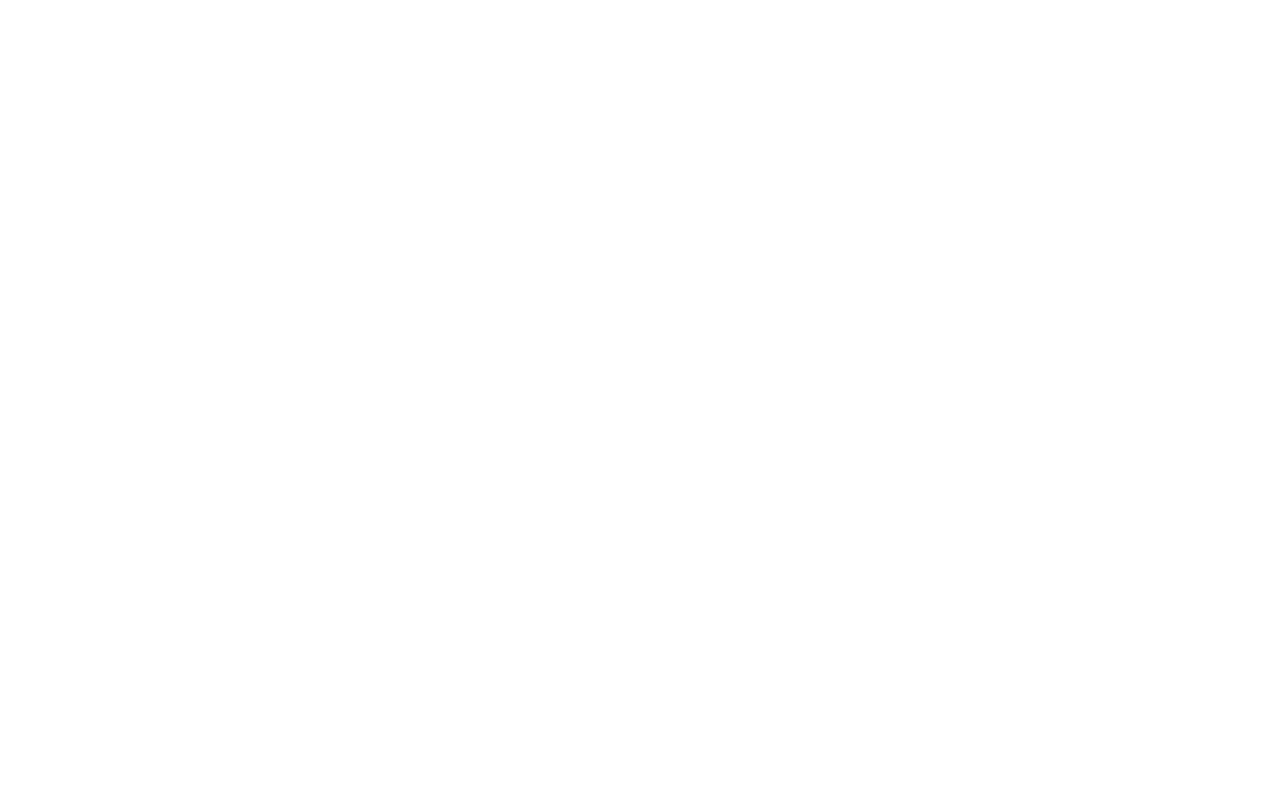
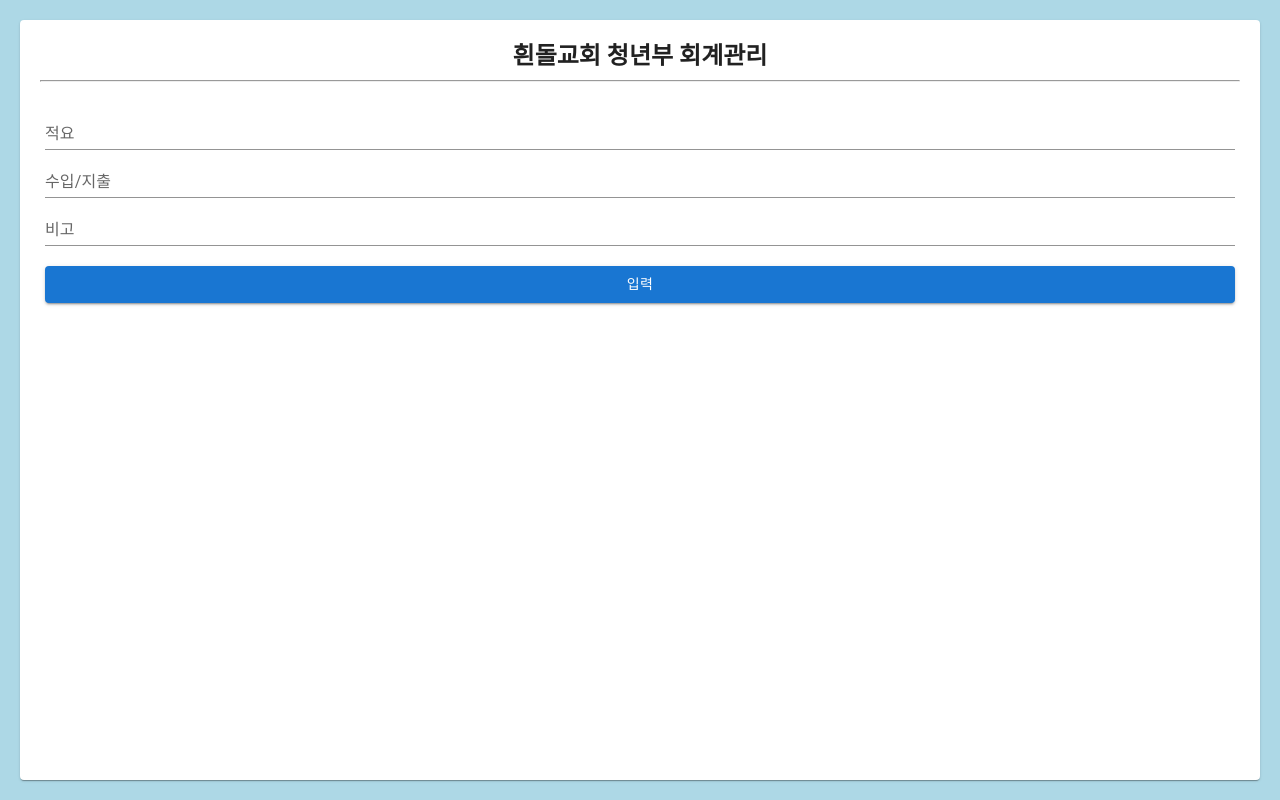
Before and after one commit to HeuindolChurch/HeuindolChurch_Frontend, a React (Create React App) app: page /account/add in a window 1280 px wide. Before the commit this address had no page. Built offline with nearby package versions, Linux system fonts and the light colour scheme.

Commit message:
add Account, AccountAdd

```diff
--- a/src/App.tsx
+++ b/src/App.tsx
@@ -6,6 +6,7 @@
 import MainPage from "./pages/MainPage";
 import AccountPage from "./pages/AccountPage";
 import AuthPage from "./pages/AuthPage";
+import AccountEditPage from "./pages/AccountEditPage";
 
 
 function App() {
@@ -16,6 +17,7 @@
           <Route path='/' element={<MainPage />} />
           <Route path='/account' element={<AccountPage />} />
           <Route path='/auth' element={<AuthPage/> } />
+          <Route path='/account/add' element={<AccountEditPage />} />
       </Routes>
     </Router>
   );
--- /dev/null
+++ b/src/pages/AccountEditPage.tsx
@@ -0,0 +1,113 @@
+import React, {useState, useEffect, ChangeEvent} from "react";
+import { ko } from 'date-fns/locale';
+import {useSelector, useDispatch} from 'react-redux';
+import {useNavigate} from "react-router-dom";
+import Background from "../components/Background";
+import {
+    Card,
+    Typography,
+    Button,
+    Stack,
+    TextField
+} from '@mui/material';
+import {AccountAPI} from '../API';
+import styled from 'styled-components';
+import AdapterDateFns from '@mui/lab/AdapterDateFns';
+import {
+    LocalizationProvider,
+    DatePicker
+} from '@mui/lab';
+
+
+const Main = styled(Card)`
+  position: absolute;
+  width: calc(100% - 80px);
+  height: calc(100% - 80px);
+  transform: translate(20px, 20px);
+  padding: 20px;
+`;
+
+const Text = styled.div`
+  font-size: small;
+`;
+
+const Name = styled.div`
+  font-size: medium;
+`;
+
+const Content = styled.div`
+  margin: 20px 5px 5px 5px;
+  text-align: center;
+  display: flex;
+  flex-direction: column;
+`;
+
+const BtnStack = styled(Stack)`
+  padding-top: 20px;
+  padding-bottom: 20px;
+`;
+
+const AccountEditPage = () => {
+    const navigate = useNavigate();
+
+    const {
+        accessToken,
+        name,
+        level
+    } = useSelector((state: { userInfo: { accessToken: string, name: string, level: number } }) => ({
+        accessToken: state.userInfo.accessToken,
+        name: state.userInfo.name,
+        level: state.userInfo.level
+    }));
+
+    const [account, setAccount] = useState({
+        price: 0,
+        reason: '',
+        note: '',
+        date: new Date(new Date().toISOString().split('T')[0]),
+    });
+
+    const onClick = () => {
+        if (account.price === 0 || account.reason.length === 0) alert('양식을 채워주세요.');
+        else {
+            AccountAPI.createAccount(account, accessToken).then(res => {
+                navigate('/account');
+            });
+        }
+    }
+
+    const onChange = (e: ChangeEvent<HTMLInputElement>) => {
+        setAccount({ ...account, [e.target.name]: e.target.value })
+    }
+
+    return (
+        <Background>
+            <Main>
+                <Typography gutterBottom variant='h5' component='div' align='center'>
+                    <b>흰돌교회 청년부 회계관리</b>
+                </Typography>
+                <hr/>
+                <Content>
+                    <TextField id="standard-basic" label="적요" variant="standard" name="reason" onChange={onChange}/>
+                    <TextField id="standard-basic" label="수입/지출" variant="standard" name="price" onChange={onChange}/>
+                    <LocalizationProvider dateAdapter={AdapterDateFns} locale={ko}>
+                        <DatePicker
+                            label='날짜'
+                            onChange={(date) => {
+                                date && setAccount({...account, date});
+                            }}
+                            value={account.date}
+                            renderInput={(params) => <TextField variant="standard" {...params} />}
+                        />
+                    </LocalizationProvider>
+                    <TextField id="standard-basic" label="비고" variant="standard" name="note" onChange={onChange}/>
+                    <BtnStack>
+                        <Button onClick={() => onClick()} variant='contained'>입력</Button>
+                    </BtnStack>
+                </Content>
+            </Main>
+        </Background>
+    )
+};
+
+export default AccountEditPage;
--- a/src/pages/AccountPage.tsx
+++ b/src/pages/AccountPage.tsx
@@ -1,8 +1,24 @@
-import React from "react";
+import React, {useState, useEffect} from "react";
+import {useSelector, useDispatch} from 'react-redux';
 import Background from "../components/Background";
-import { Card, Typography, Button } from '@mui/material';
-import { DataGrid } from '@mui/x-data-grid';
+import {
+    Card,
+    Typography,
+    Button,
+    Table,
+    TableBody,
+    TableCell,
+    TableContainer,
+    TableHead,
+    TableRow,
+    Paper,
+    Stack
+} from '@mui/material';
+import {DataGrid, GridColDef, GridValueGetterParams} from '@mui/x-data-grid';
+import {AccountAPI} from '../API';
 import styled from 'styled-components';
+import {Account} from '../types/type';
+import {useNavigate} from "react-router-dom";
 
 const Main = styled(Card)`
   position: absolute;
@@ -16,18 +32,39 @@
   font-size: small;
 `;
 
+const Name = styled.div`
+  font-size: medium;
+`;
+
 const Content = styled.div`
   margin: 20px 5px 5px 5px;
 `;
 
-const BtnWrap = styled.div`
-  display: flex;
-  justify-content: center;
-  align-items: center;
-  height: 100px;
+const BtnStack = styled(Stack)`
+  padding-top: 20px;
+  padding-bottom: 20px;
 `;
 
 const AccountPage = () => {
+    const [rows, setRows] = useState<{ [key: string]: any; }[]>();
+    const navigate = useNavigate();
+    const {
+        accessToken,
+        name,
+        level
+    } = useSelector((state: { userInfo: { accessToken: string, name: string, level: number } }) => ({
+        accessToken: state.userInfo.accessToken,
+        name: state.userInfo.name,
+        level: state.userInfo.level
+    }));
+
+    useEffect(() => {
+        accessToken && AccountAPI.getAccountInfo(accessToken).then(res => {
+            console.log(res);
+            setRows(res);
+        });
+    }, [accessToken]);
+
     return (
         <Background>
             <Main>
@@ -36,6 +73,49 @@
                 </Typography>
                 <hr/>
                 <Content>
+                    <Name>{name}님, 환영합니다.</Name>
+                    {
+                        level > 2
+                        && <BtnStack direction='row' spacing={2} >
+                            <Button variant='contained' onClick={() => navigate('/account/add')}>추가</Button>
+                            <Button variant='outlined'>수정</Button>
+                        </BtnStack>
+                    }
+                    <TableContainer component={Paper}>
+                        <Table sx={{minWidth: 600}} aria-label="account table">
+                            <TableHead>
+                                <TableRow>
+                                    <TableCell>날짜</TableCell>
+                                    <TableCell>적요</TableCell>
+                                    <TableCell>지출</TableCell>
+                                    <TableCell>수입</TableCell>
+                                    <TableCell>잔액</TableCell>
+                                    <TableCell>비고</TableCell>
+                                </TableRow>
+                            </TableHead>
+                            <TableBody>
+                                {
+                                    rows !== undefined
+                                    && rows.map(row => (
+                                        <TableRow key={row.id}>
+                                            <TableCell component='th' scope='row'>
+                                                {row.date}
+                                            </TableCell>
+                                            <TableCell>{row.reason}</TableCell>
+                                            <TableCell>{row.price < 0 && row.price}</TableCell>
+                                            <TableCell>{row.price > 0 && row.price}</TableCell>
+                                            <TableCell>{row.balance}</TableCell>
+                                            <TableCell>{row.note}</TableCell>
+                                        </TableRow>
+                                    ))
+                                }
+                            </TableBody>
+                        </Table>
+                    </TableContainer>
+                    <BtnStack direction='row' spacing={1} >
+                        <Button variant='outlined'>이전 달</Button>
+                        <Button variant='contained'>다음 달</Button>
+                    </BtnStack>
                 </Content>
             </Main>
         </Background>
```
